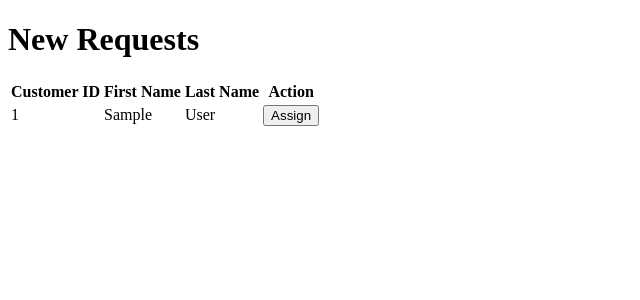
After one commit to https-github-com-ahphand-tamu/CCEEMS, a Flask app: page /new-requests in a window 1280 px wide. The commit adds this page. Shown: the top 300 px of the page, without its empty margins (0-640 px from the left). Run offline with Flask 3, Linux system fonts and the light colour scheme; tables that the repository leaves empty hold one stand-in row (values such as "Sample post"); parts of the project's set-up code (start-up, migrations or seed data) failed here and were passed over.

Commit message:
create assign view and controller

```diff
--- a/app/__init__.py
+++ b/app/__init__.py
@@ -17,8 +17,10 @@ def create_app():
 
     from app.controllers.user_controller import user_bp
     from app.controllers.new_requests_controller import upload_new_req_bp
+    from app.controllers.list_new_requests import assign
     app.register_blueprint(user_bp)
     app.register_blueprint(upload_new_req_bp)
+    app.register_blueprint(assign)
 
     return app
 
--- /dev/null
+++ b/app/controllers/list_new_requests.py
@@ -0,0 +1,37 @@
+from flask import Blueprint, redirect, request, render_template
+from app.models import Newrequest, Currentrequest
+from app import db
+import logging
+
+assign = Blueprint('assign', __name__)
+
+from flask import render_template, request
+
+@assign.route('/new-requests', methods=['GET'])
+def list_new_requests():
+    # Query the new requests from the database, limiting to 50 per page
+    # page = request.args.get('page', 1, type=int)
+    # per_page = 50
+    # new_requests = Newrequest.query.paginate(page, per_page, error_out=False)
+    new_requests = Newrequest.query.all()
+    logging.info(new_requests)
+    print(new_requests)
+    return render_template('new-requests.html', new_requests=new_requests)
+
+@assign.route('/assign_request/<int:request_id>', methods=['POST'])
+def assign_request(request_id):
+    # Get the user ID and other assignment details from the form
+    user_id = request.form['user_id']
+    # Add more assignment logic here
+
+    # Move the request from new_requests to current_requests
+    new_request = Newrequest.query.get(request_id)
+    if new_request:
+        current_request = Currentrequest(
+            customer_id=new_request.customer_id,
+            first_name=new_request.first_name,
+            last_name=new_request.last_name,
+        )
+        db.session.add(current_request)
+        db.session.delete(new_request)
+        db.session.commit()
--- a/app/templates/index.html
+++ b/app/templates/index.html
@@ -11,7 +11,8 @@
   <div style="display: none; text-align: center;" id="aboutUsInfo">CSCE 606 Software Engineering Project. <br/>Tanmai Harish, Atharva Phand, Bharath, Chidambaram, Noah, Daehee</div>
   <button style="display: block; margin: 0 auto;" id="Users" onclick="window.location.href='./users'">Users</button>
   <button style="display: block; margin: 0 auto;" id="manage-users" onclick="window.location.href='./manage-users'">Manage Users</button>
-  <button style="display: block; margin: 0 auto;" id="new-requests" onclick="window.location.href = './upload-new-requests'">New Requests</button>
+  <button style="display: block; margin: 0 auto;" id="new-requests" onclick="window.location.href = './upload-new-requests'">Upload New Requests</button>
+  <button style="display: block; margin: 0 auto;" id="new-requests" onclick="window.location.href = './new-requests'">Assign New Requests</button>
 
   <script>
     const aboutUsButton = document.getElementById('aboutUs');
--- /dev/null
+++ b/app/templates/new-requests.html
@@ -0,0 +1,31 @@
+<!DOCTYPE html>
+<html>
+<head>
+</head>
+<body>
+    <h1>New Requests</h1>
+    <table>
+        <thead>
+            <tr>
+                <th>Customer ID</th>
+                <th>First Name</th>
+                <th>Last Name</th>
+                <th>Action</th>
+            </tr>
+        </thead>
+        <tbody>
+            {% for request in new_requests %}
+                <tr>
+                    <td>{{ request.customer_id }}</td>
+                    <td>{{ request.first_name }}</td>
+                    <td>{{ request.last_name }}</td>
+                    <!-- Add more table data cells for other columns -->
+                    <td>
+                        <button class="assign-button" data-request-id="{{ request.id }}">Assign</button>
+                    </td>
+                </tr>
+            {% endfor %}
+        </tbody>
+    </table>
+</body>
+</html>
```
